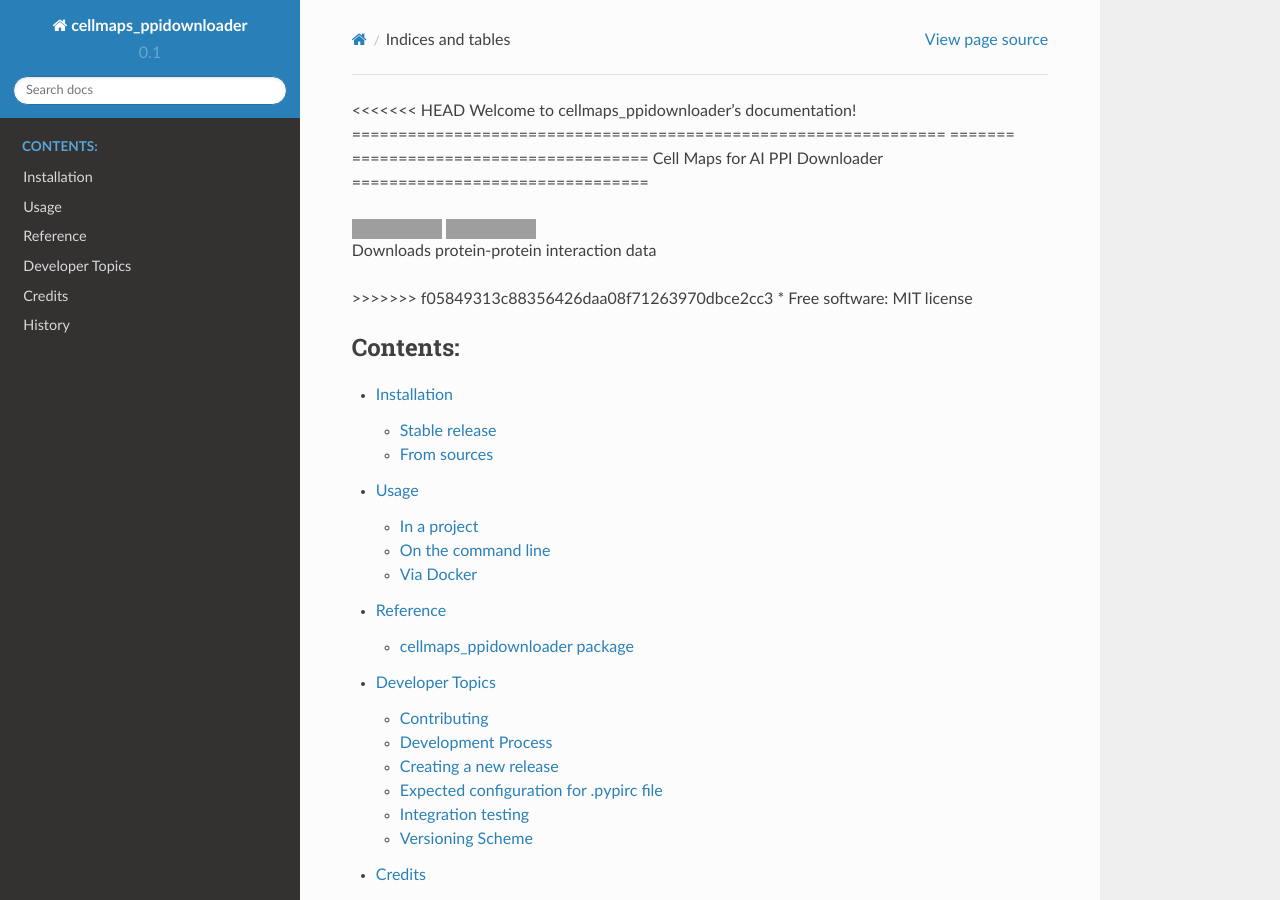
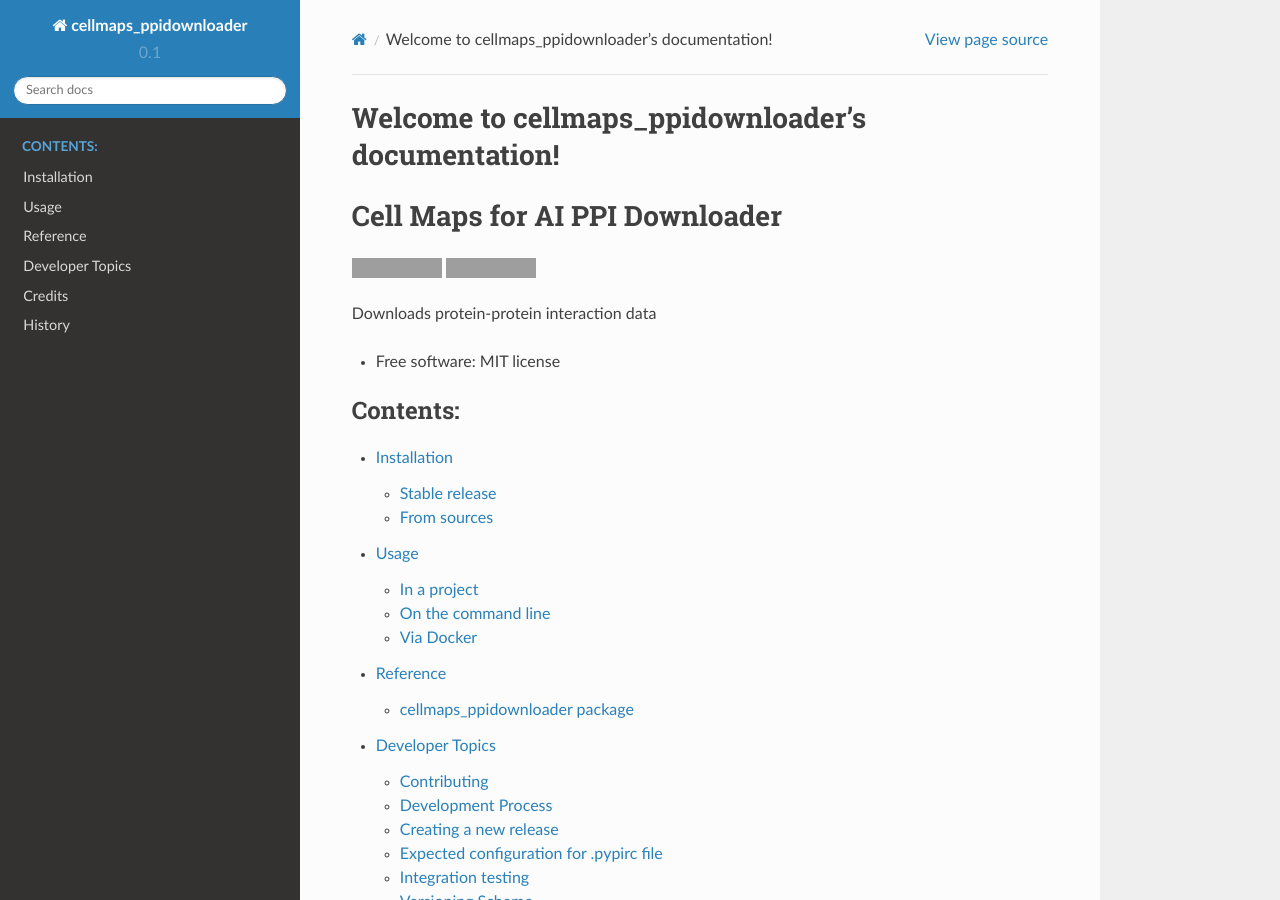
Before and after one commit to wadeschulz/cellmaps_ppidownloader_experimental, a Sphinx documentation site: the page built from docs/index.rst, in a window 1280 px wide and 900 px high. Built offline with Sphinx 7.4.7 and the Read the Docs theme 2.0.0, drawn with Linux system fonts in a browser that asks for light colours; grey boxes are pictures that could not be loaded.

Commit message:
merge conflict

```diff
--- a/docs/index.rst
+++ b/docs/index.rst
@@ -1,4 +1,3 @@
-<<<<<<< HEAD
 Welcome to cellmaps_ppidownloader's documentation!
 ================================================================
 =======
@@ -21,8 +20,6 @@ Downloads Affinity-Purification mass spectrometry (AP-MS) data as a Protein-Prot
 network used in the pipeline for `Cell Maps for AI (CM4AI) <https://cm4ai.org>`__
 
 
-
->>>>>>> f05849313c88356426daa08f71263970dbce2cc3
 * Free software: MIT license
 
 
```
